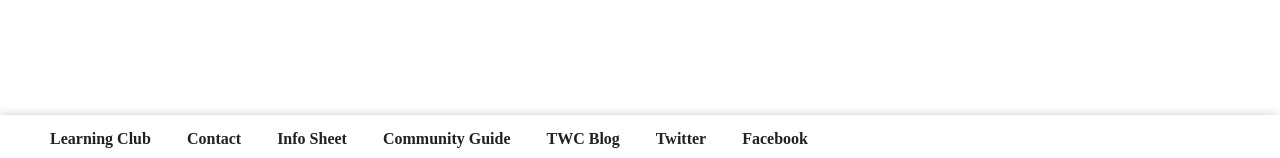
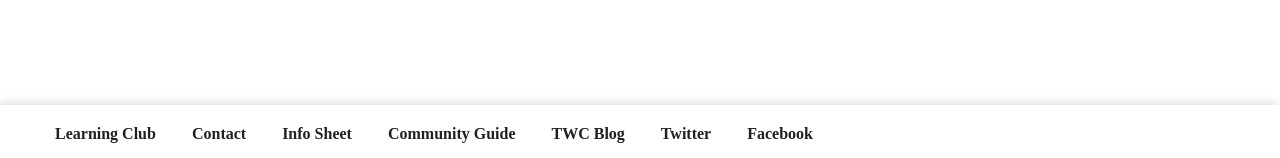
Before and after one commit to techworkersco/twc-site, a Jekyll site: the page built from index.md, in a window 1280 px wide and 1400 px high, scrolled down 427 px. Shown: the part 1239-1397 px from the top of the window. Built offline with Jekyll 4.4.1, drawn with Linux system fonts in a browser that asks for light colours; nearby versions of some CDN libraries.

Commit message:
footer change2

```diff
--- a/assets/css/main.scss
+++ b/assets/css/main.scss
@@ -294,7 +294,7 @@
   footer ul {
     list-style-type: none;
     // padding-left: 2em;
-    margin: 0.5em;
+    margin: 0.75em;
   }
 
     footer li {
```
